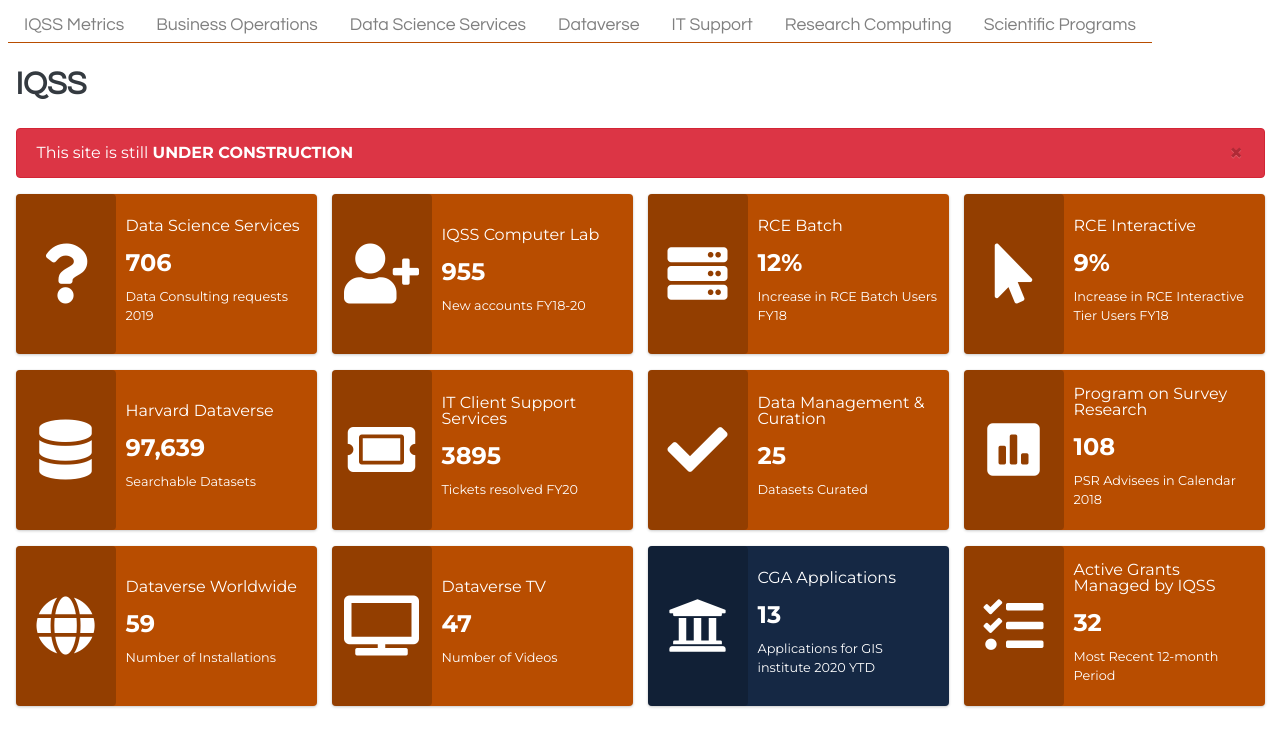
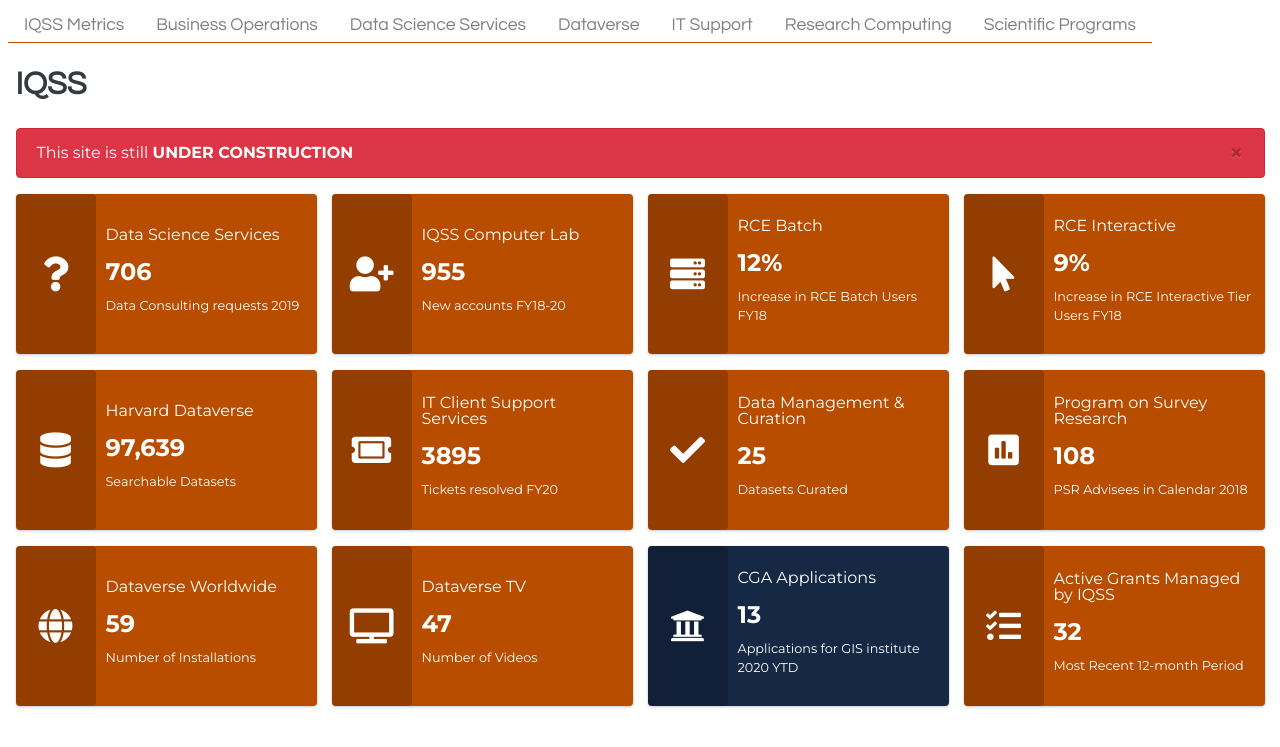
Before and after one commit to IQSS/iqss-metrics-dashboard, a Jekyll site: the page built from index_old.html, in a window 1280 px wide. Shown: the top 747 px of the page. Built offline with Jekyll 4.4.1, drawn with Linux system fonts in a browser that asks for light colours; nearby versions of some CDN libraries; a script that is not in the unit is left out.

Commit message:
Reduced icon size

```diff
--- a/_sass/main.scss
+++ b/_sass/main.scss
@@ -109,9 +109,9 @@
 
 /*Icon*/
 .info-box-icon {
-    width: 100px !important;
+    width: 80px !important;
     // height: var(--card-height);
-    font-size: 60px !important;
+    font-size: 35px !important;
     line-height: var(--card-height);
     background: rgba(0, 0, 0, .2);
 }
@@ -317,10 +317,6 @@
 }
 @media print {
 
-    .nobreak {
-        // page-break-inside: avoid;
-    }
-
     h4 {
         page-break-inside: avoid;
         page-break-before: auto;
@@ -484,7 +480,6 @@
 // override bootstrap to align button on the bottom of the landing page
 .card-body::after {
     content: unset;
-
 }
 
 .card-distribute-items{
```
